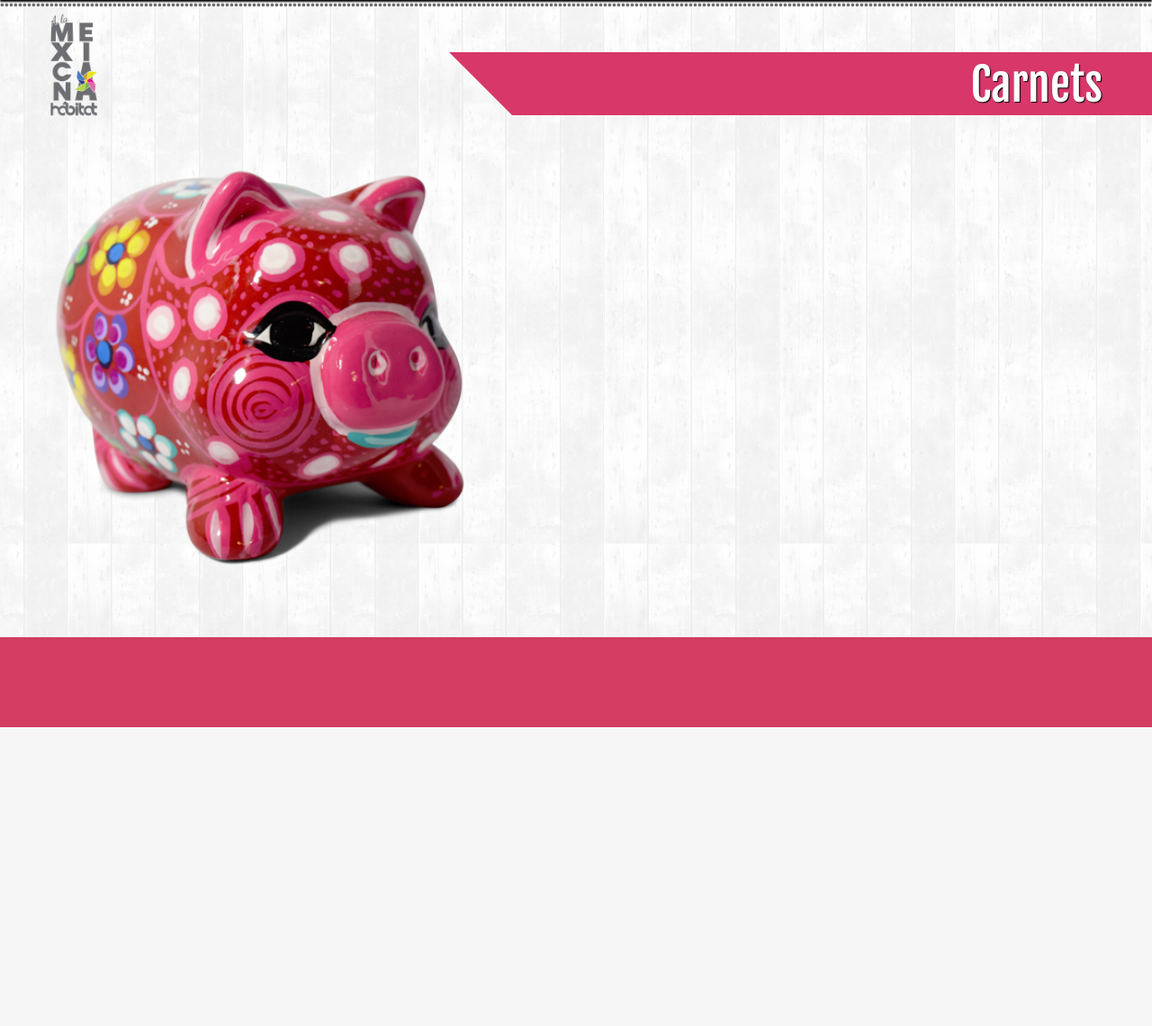
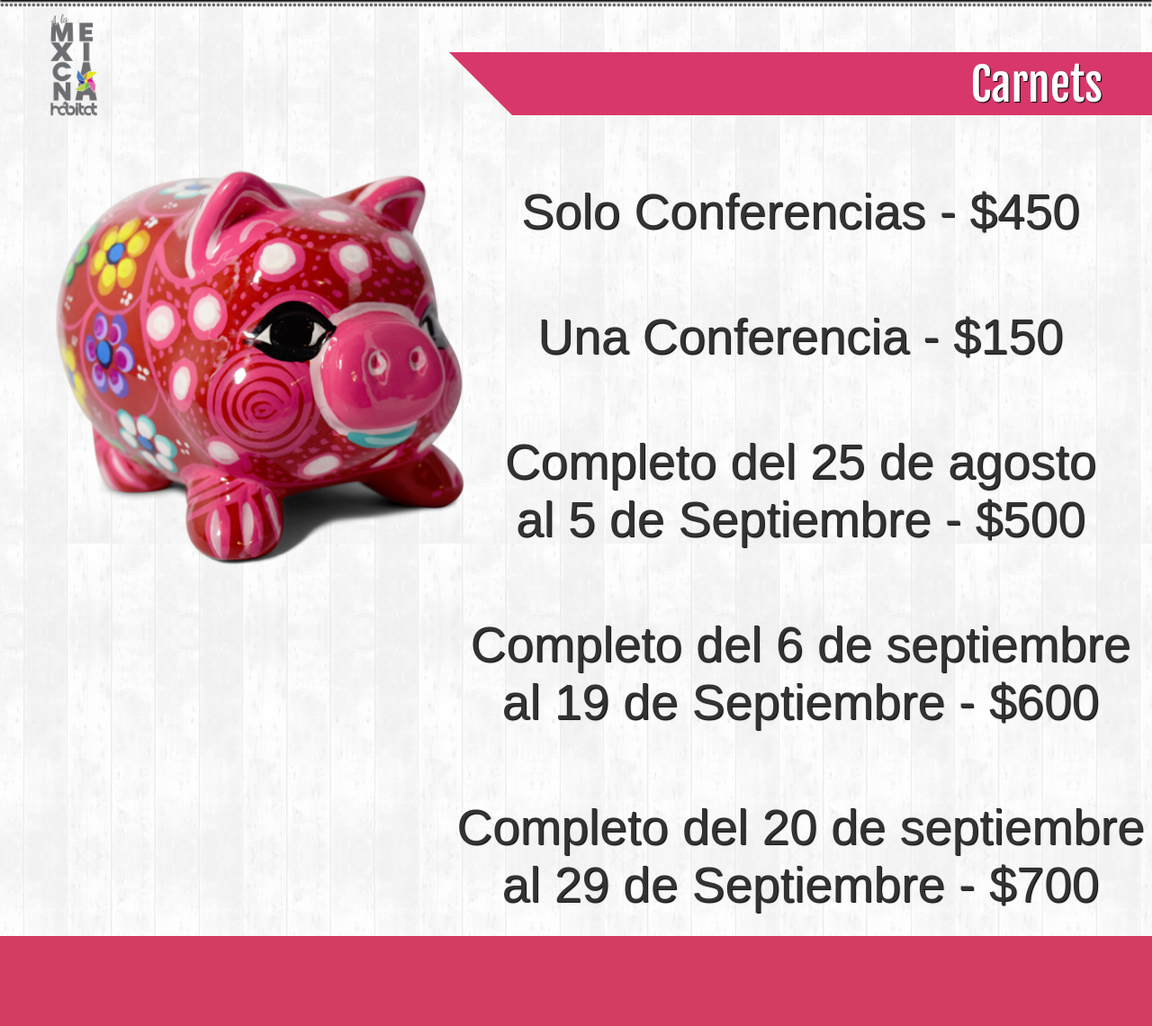
Before and after one commit to lylypoint/Habitat, a PHP site: page /carnets.html in a window 1280 px wide. Shown: the part 50-1190 px from the top of the page at 90% size. Before the commit the page ends 858 px from the top, so only its background shows below. Run offline with PHP 8.4, Linux system fonts and the light colour scheme; some web fonts are replaced.

Commit message:
carnets concursos style y o que es el habitat

```diff
--- a/carnets.html
+++ b/carnets.html
@@ -58,6 +58,16 @@
             <p>Carnets</p>
           </div>
 
+          <div class="precios rum">
+              <p id="p1">Solo Conferencias - $450</p>
+              <p id="p2">Una Conferencia - $150</p>
+              <p id="p3">Completo del 25 de agosto <br> al 5 de Septiembre - $500</p>
+              <p id="p4">Completo del 6 de septiembre <br> al 19 de Septiembre - $600</p>
+              <p id="p5">Completo del 20 de septiembre <br> al 29 de Septiembre - $700</p>
+
+
+            </div>
+
 
 
         </div>
--- a/css/style.css
+++ b/css/style.css
@@ -514,7 +514,7 @@ a .taller-pic:hover {
 .concurso {
   width: 85%;
   padding-left: 50px;
-  margin-top: 70px;
+  margin-top: 38px;
   margin-bottom: 50px;
 }
 
@@ -527,27 +527,29 @@ a .taller-pic:hover {
 .concurso p {
   font-size: 20px;
   line-height: 30px;
+
 }
 
 .concurso img {
   display: block;
   margin-top: 20px;
+  margin-bottom: 20px;
   margin-left: auto;
   margin-right: auto;
 }
 
 #bascket h4{
-  color: #960F17;
+  color: #002c82;
   text-align: center;
 }
 
 #bascket p {
-  color: #960F17;
+  color: #002c82;
 
 }
 
 #bascket img {
-  border: 10px solid #960F17;
+  border: 10px solid #002c82;
   box-shadow: 2px 2px 2px black;
 }
 
@@ -682,6 +684,56 @@ a .taller-pic:hover {
   color: white;
   text-shadow: 1px 1px 1px black;
 }
+
+.precios {
+  width: 100%;
+}
+
+.precios p {
+  text-align: center;
+  font-size: 55px;
+  margin: 75px 0 25px 0;
+  color: #098393;
+  text-shadow: 1px 1px 1px black;
+}
+
+#p1 {
+  text-align: center;
+  font-size: 55px;
+  margin: 75px 0 25px 0;
+  color: #333;
+  text-shadow: 1px 1px 1px black;
+}
+
+#p2 {
+  text-align: center;
+  font-size: 55px;
+  margin: 75px 0 25px 0;
+  color: #333;
+  text-shadow: 1px 1px 1px black;
+}
+#p3 {
+  text-align: center;
+  font-size: 55px;
+  margin: 75px 0 25px 0;
+  color: #333;
+  text-shadow: 1px 1px 1px black;
+}
+#p4 {
+  text-align: center;
+  font-size: 55px;
+  margin: 75px 0 25px 0;
+  color: #333;
+  text-shadow: 1px 1px 1px black;
+}
+#p5 {
+  text-align: center;
+  font-size: 55px;
+  margin: 75px 0 25px 0;
+  color: #333;
+  text-shadow: 1px 1px 1px black;
+}
+
 
 
 /*FIESTAS*/
```
Also changed, not shown: concursos.html (+9 -7 lines), habitat.html (+4 -7 lines).
